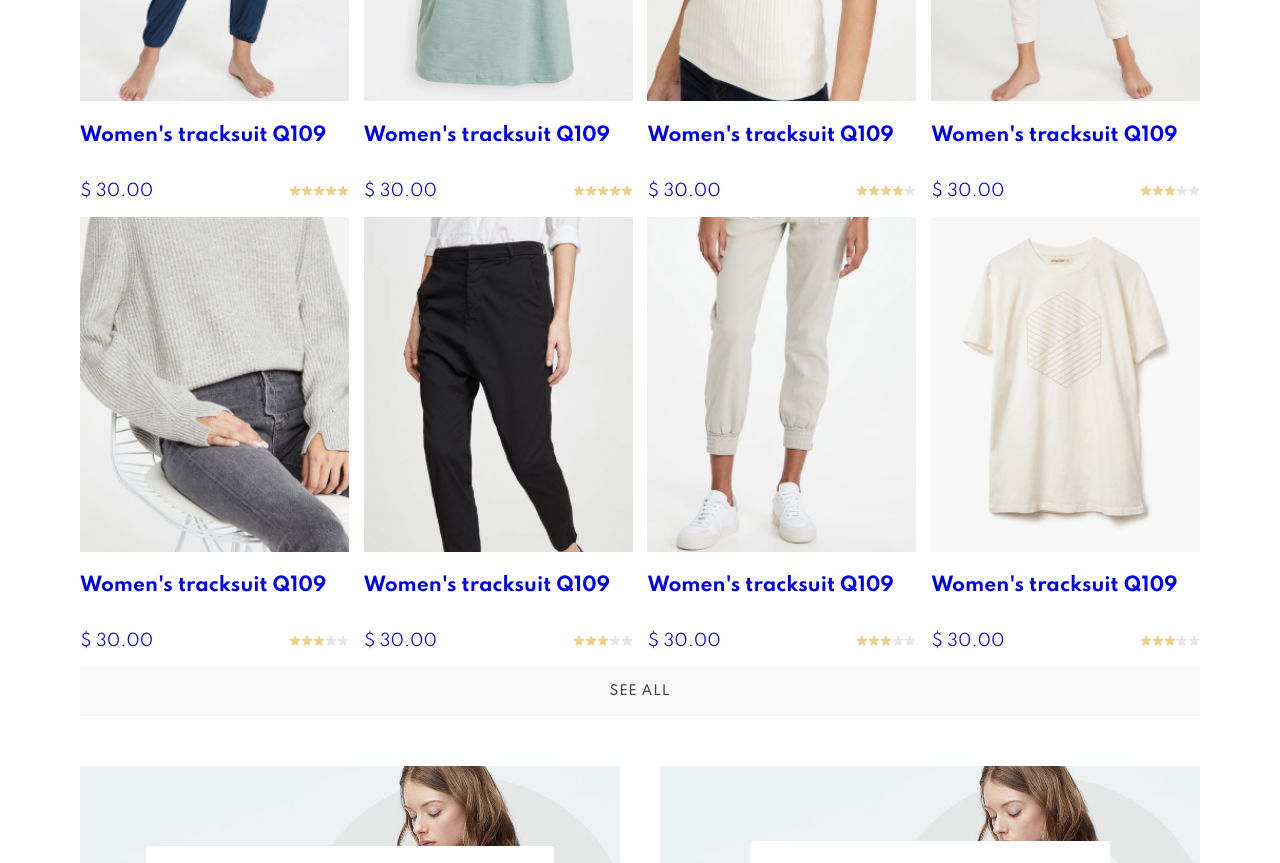
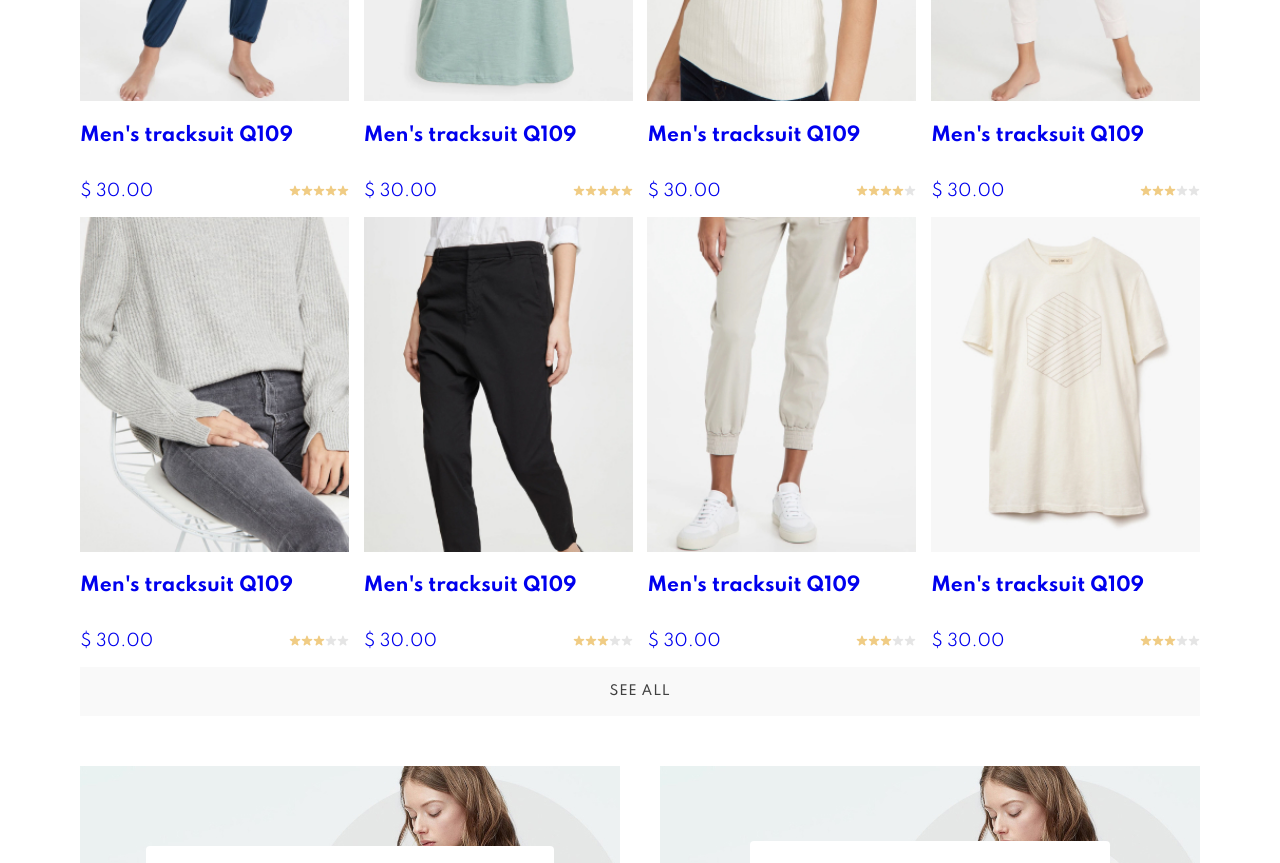
Before and after one commit to killcodings/training-shop, a React (Create React App) app: page /#/ in a window 1280 px wide. Shown: the part 2020-2883 px from the top of the page. Built offline with nearby package versions, Linux system fonts and the light colour scheme.

Commit message:
correct href

```diff
--- a/src/components/block2/Block2Component.js
+++ b/src/components/block2/Block2Component.js
@@ -7,7 +7,7 @@ const Block2Component = function (props) {
   return (
     <div
       className="container block2 clothes"
-      data-test-id={`clothes${props.name}`}
+      data-test-id={`clothes-${props.name}`}
     >
       <CloseNavComponent name={props.name} />
 
--- a/src/components/mainPage/mainPage.js
+++ b/src/components/mainPage/mainPage.js
@@ -103,56 +103,56 @@ const cardsMen = [
   {
     href: "men",
     imgUrl: require("../block2/Rectangle1.jpg"),
-    h3: "Women's tracksuit Q109",
+    h3: "Men's tracksuit Q109",
     price: "$ 30.00",
     rating: "5",
   },
   {
     href: "men",
     imgUrl: require("../block2/Rectangle2.jpg"),
-    h3: "Women's tracksuit Q109",
+    h3: "Men's tracksuit Q109",
     price: "$ 30.00",
     rating: "5",
   },
   {
     href: "men",
     imgUrl: require("../block2//Rectangle3.jpg"),
-    h3: "Women's tracksuit Q109",
+    h3: "Men's tracksuit Q109",
     price: "$ 30.00",
     rating: "4",
   },
   {
     href: "men",
     imgUrl: require("../block2//Rectangle4.jpg"),
-    h3: "Women's tracksuit Q109",
+    h3: "Men's tracksuit Q109",
     price: "$ 30.00",
     rating: "3",
   },
   {
     href: "men",
     imgUrl: require("../block2//Rectangle5.jpg"),
-    h3: "Women's tracksuit Q109",
+    h3: "Men's tracksuit Q109",
     price: "$ 30.00",
     rating: "3",
   },
   {
     href: "men",
     imgUrl: require("../block2//Rectangle6.jpg"),
-    h3: "Women's tracksuit Q109",
+    h3: "Men's tracksuit Q109",
     price: "$ 30.00",
     rating: "3",
   },
   {
     href: "men",
     imgUrl: require("../block2//Rectangle7.jpg"),
-    h3: "Women's tracksuit Q109",
+    h3: "Men's tracksuit Q109",
     price: "$ 30.00",
     rating: "3",
   },
   {
     href: "men",
     imgUrl: require("../block2//Rectangle8.jpg"),
-    h3: "Women's tracksuit Q109",
+    h3: "Men's tracksuit Q109",
     price: "$ 30.00",
     rating: "3",
   },
```
